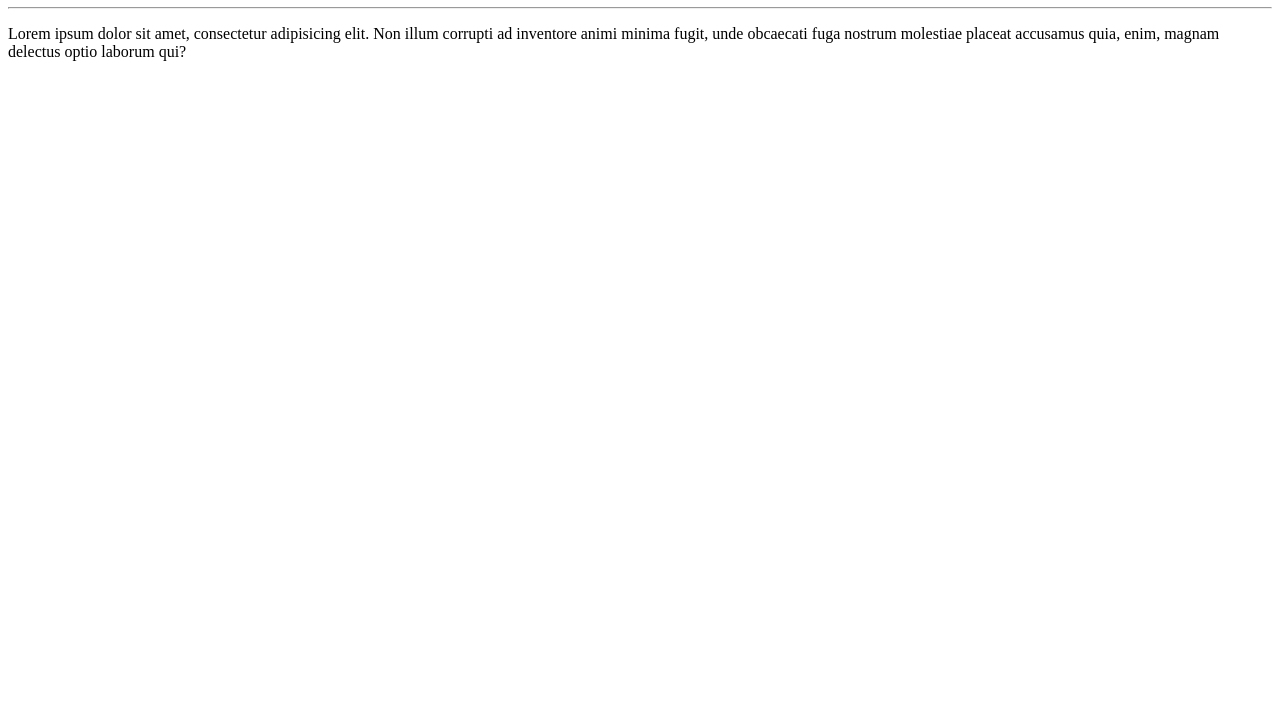
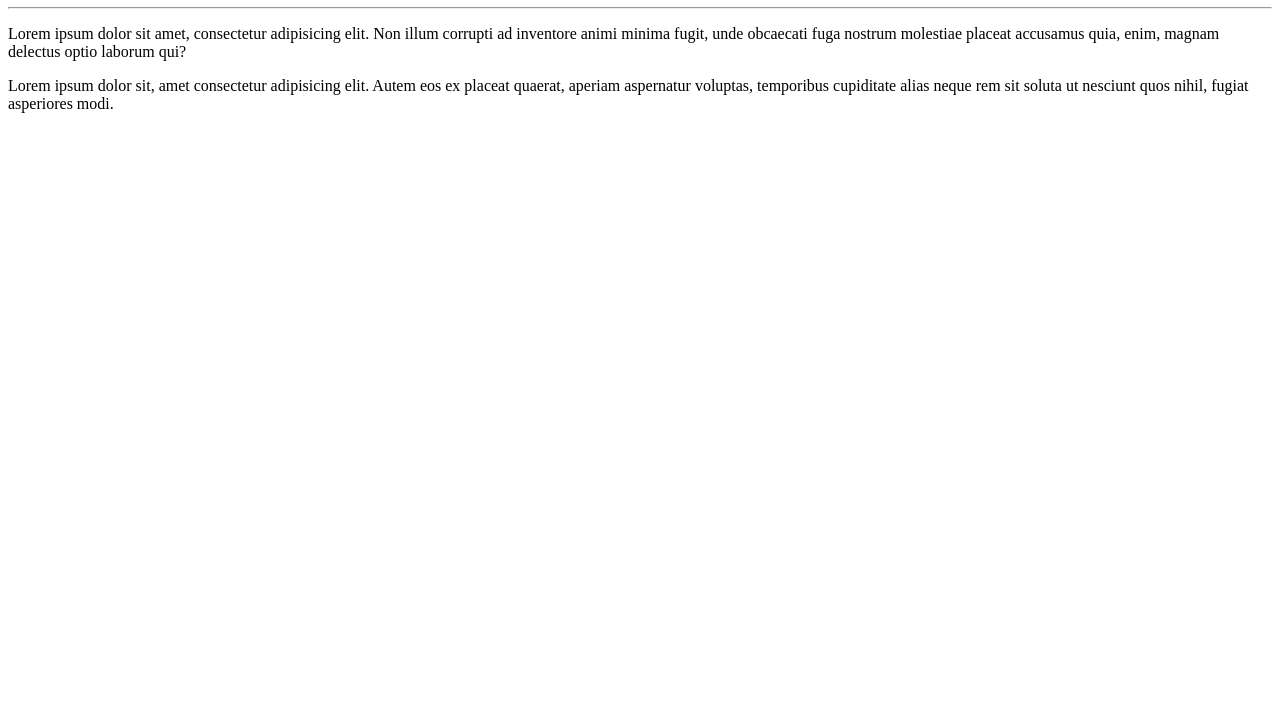
Before and after one commit to joaopradov/Ola-Mundo, a plain HTML site: page Site-exempplo/index.html in a window 1280 px wide. Shown: the part 73-800 px from the top of the page. Drawn offline with Linux system fonts and the light colour scheme.

Commit message:
Adicionei um paragrafo

```diff
--- a/Site-exempplo/index.html
+++ b/Site-exempplo/index.html
@@ -9,5 +9,6 @@
     <h1>Olá, mundo!</h1>
     <hr>
     <p>Lorem ipsum dolor sit amet, consectetur adipisicing elit. Non illum corrupti ad inventore animi minima fugit, unde obcaecati fuga nostrum molestiae placeat accusamus quia, enim, magnam delectus optio laborum qui?</p>
+    <p>Lorem ipsum dolor sit, amet consectetur adipisicing elit. Autem eos ex placeat quaerat, aperiam aspernatur voluptas, temporibus cupiditate alias neque rem sit soluta ut nesciunt quos nihil, fugiat asperiores modi.</p>
 </body>
 </html>
```
